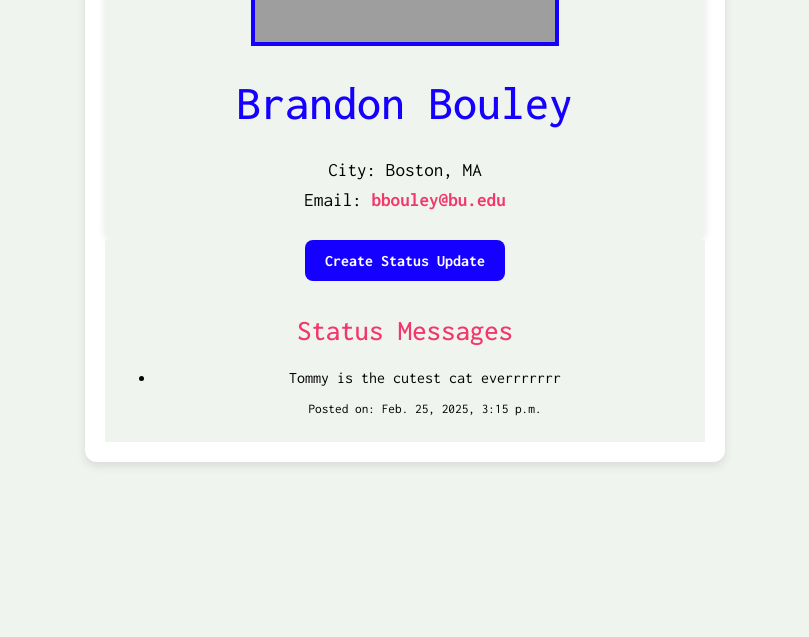
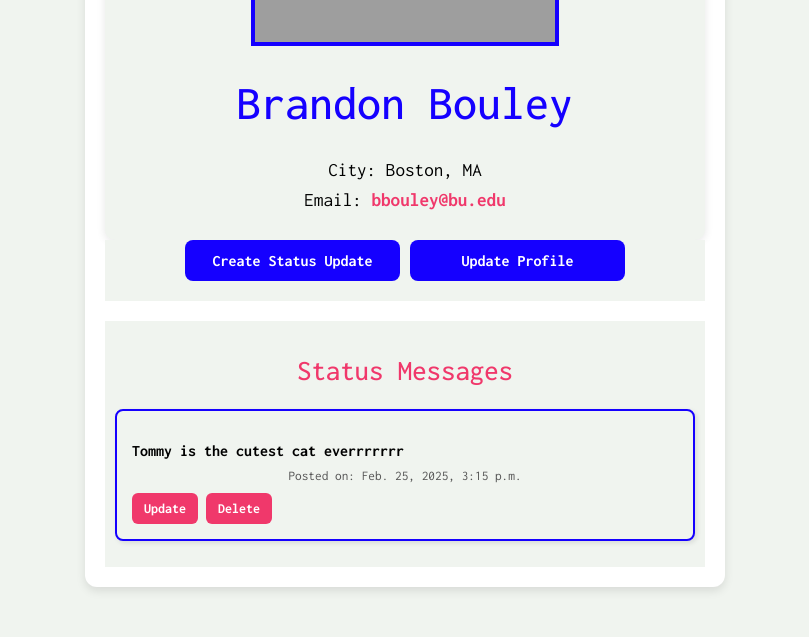
Before and after one commit to elitsamincheva/cs412, a Django app: page /mini_fb/profile/4 in a window 1280 px wide. Shown: the part 656-1293 px from the top of the page, without its empty margins (235-1044 px from the left). Before the commit the page ends 1122 px from the top, so only its background shows below. Run offline with Django 4.2, Linux system fonts and the light colour scheme; data comes from the database, SQL or seed files in the repository; both versions use the stored data as it was after the commit; grey boxes are pictures that could not be loaded.

Commit message:
update and delete status messages

```diff
--- a/mini_fb/templates/mini_fb/create_status_form.html
+++ b/mini_fb/templates/mini_fb/create_status_form.html
@@ -27,7 +27,7 @@
         <button type="submit" class="submit-button">Post Status</button>
     </form>
 
-    <!-- Link to cancel and return to profile listing -->
-    <a href="{% url 'show_all_profiles' %}" class="back-link">Cancel</a>
+    <!-- Link to cancel and return to profile -->
+    <a href="{% url 'profile' pk=profile.pk %}" class="back-link">Cancel</a>
 </div>
 {% endblock %}
--- a/mini_fb/templates/mini_fb/profile.html
+++ b/mini_fb/templates/mini_fb/profile.html
@@ -1,10 +1,12 @@
 <!--
     Template for displaying a single user's profile page
-    - Displays profile image if available, name, city, and email
+    - Displays the profile image if available, user's name, city, and email
     - Includes a back button to navigate to the list of all profiles
-    _ lists the user's status messages and button to page to create
-      a new status message for the user
- -->
+    - Lists the user's status messages, with each message showing the content and related images (if any)
+    - Provides options to update or delete each status message
+    - Includes a button to create a new status message for the user
+    - A link to update the profile information is also provided
+-->
 {% extends 'mini_fb/base.html' %}
 
 {% block content %}
@@ -34,7 +36,9 @@
     <!-- button to create a new status message for the profile -->
     <div class="create-status">
         <a href="{% url 'create_status' profile.pk %}" class="create-status-button">Create Status Update</a>
+        <a href="{% url 'update_profile' profile.pk %}" class="create-status-button">Update Profile</a>
     </div>
+
     <!-- section to display user's status messages -->
     <div class="status-messages">
         <h2>Status Messages</h2>
@@ -56,6 +60,11 @@
                     {% endif %}
                 {% endwith %}
                 <small>Posted on: {{ status.timestamp }}</small>
+                <!-- Update and Delete Buttons -->
+                <div class="status-actions">
+                    <a href="{% url 'update_status' status.pk %}" class="edit-button">Update</a>
+                    <a href="{% url 'delete_status' status.pk %}" class="delete-button">Delete</a>
+                </div>
             </li>
             {% endfor %}
         </ul>
--- a/mini_fb/urls.py
+++ b/mini_fb/urls.py
@@ -5,7 +5,7 @@
 from django.urls import path
 from django.conf import settings
 from . import views
-from .views import ShowAllProfilesView, ProfileView, CreateProfileView, CreateStatusMessageView
+from .views import ShowAllProfilesView, ProfileView, CreateProfileView, CreateStatusMessageView, UpdateProfileView, UpdateStatusMessageView, DeleteStatusMessageView
 
 urlpatterns = [
     # Root URL: Displays a list of all profiles
@@ -16,4 +16,10 @@ urlpatterns = [
     path(r'create_profile', CreateProfileView.as_view(), name="create_profile_form"),
     # Create Status: Displays form for posting a new status message for a specific profile
     path(r'profile/<int:pk>/create_status', CreateStatusMessageView.as_view(), name="create_status"),
+    # Update Profile: Displays form for updating an existing profile
+    path(r'profile/<int:pk>/update', UpdateProfileView.as_view(), name="update_profile"),
+    # Update Status Message: displays form to update the text of the StatusMessage
+    path('status/<int:pk>/update', UpdateStatusMessageView.as_view(), name="update_status"),
+    # Delete Status Message
+    path('status/<int:pk>/delete', DeleteStatusMessageView.as_view(), name="delete_status"),
 ]
--- a/mini_fb/views.py
+++ b/mini_fb/views.py
@@ -6,9 +6,9 @@
 
 from django.urls import reverse
 from django.shortcuts import render
-from django.views.generic import ListView, DetailView, CreateView
+from django.views.generic import ListView, DetailView, CreateView, UpdateView, DeleteView
 from .models import Profile, StatusMessage, Image, StatusImage
-from .forms import CreateProfileForm, CreateStatusMessageForm
+from .forms import CreateProfileForm, CreateStatusMessageForm, UpdateProfileForm
 
 # Create your views here.
 class ShowAllProfilesView(ListView):
@@ -80,3 +80,35 @@ class CreateStatusMessageView(CreateView):
         pk = self.kwargs['pk']
         # call reverse to generate the URL for this Profile
         return reverse('profile', kwargs={'pk': pk})
+
+
+class UpdateProfileView(UpdateView):
+    """view for updating an existing profile"""
+    model = Profile
+    form_class = UpdateProfileForm
+    template_name = "mini_fb/update_profile_form.html"
+
+    def get_success_url(self):
+        """redirect to the updated profile's detail page after a successful update"""
+        return reverse('profile', kwargs={'pk': self.object.pk})
+
+class UpdateStatusMessageView(UpdateView):
+    '''view for updating the text of the status message'''
+    model = StatusMessage
+    fields = ['message']
+    template_name = "mini_fb/update_status_form.html"
+    context_object_name = "status"
+
+    def get_success_url(self):
+        '''Redirects to the user's profile page after a successful update'''
+        return reverse('profile', kwargs={'pk': self.object.profile.pk})
+
+class DeleteStatusMessageView(DeleteView):
+    '''view for deleting a status message'''
+    model = StatusMessage
+    template_name = "mini_fb/delete_status_form.html"
+    context_object_name = "status"
+
+    def get_success_url(self):
+        '''Redirects to the user's profile page after successful deletion'''
+        return reverse('profile', kwargs={'pk': self.object.profile.pk})
--- a/static/mini-fb-styles.css
+++ b/static/mini-fb-styles.css
@@ -170,6 +170,7 @@ a {
     border-radius: 12px;
     box-shadow: 0px 4px 10px rgba(0, 0, 0, 0.1);
     text-align: center;
+
 }
 
 /* Profile header */
@@ -206,8 +207,7 @@ a {
     padding: 20px;
     border-radius: 10px;
     box-shadow: 0px 2px 8px rgba(0, 0, 0, 0.1);
-    text-align: left;
-    /* since the back button wont go to the left... */
+    text-align: left;   /* since the back button wont go to the left... */
 }
 
 /* Profile details */
@@ -363,6 +363,7 @@ a {
     transition: 0.3s;
     width: 100%;
     margin-top: 15px;
+    margin-bottom: 15px;
 }
 
 .submit-button:hover {
@@ -386,10 +387,16 @@ a {
 /* create status button styling */
 .create-status {
     text-align: center;
+    display: flex;
+    justify-content: center;
+    gap: 10px;
+    padding-bottom: 20px;
 }
 
 .create-status-button {
-    display: inline-block;
+    flex: 1;
+    max-width: 175px;
+    text-align: center;
     background-color: #1500ff;
     color: white;
     padding: 12px 20px;
@@ -401,11 +408,112 @@ a {
 }
 
 .create-status-button:hover {
-    background-color: #1607bc; /* Darker blue on hover */
-    transform: scale(1.05); /* Slightly enlarge on hover */
+    background-color: #1607bc;
+    transform: scale(1.05);
 }
 
 .create-status-button:active {
     background-color: #0b0548;
     transform: scale(0.98);
 }
+
+/* status message styling */
+.status-messages {
+    margin-top: 20px;
+}
+
+/* Style for each individual status message */
+.status-messages ul {
+    list-style-type: none;
+    padding: 0;
+}
+
+.status-messages li {
+    border: 2px solid #1500ff;
+    padding: 15px;
+    margin-bottom: 15px;
+    border-radius: 8px;
+    box-shadow: 2px 2px 5px rgba(0, 0, 0, 0.1);
+}
+
+.status-messages p {
+    font-size: 16px;
+    font-weight: bold;
+    margin-bottom: 10px;
+    text-align: left;
+}
+
+/* Style for the timestamp */
+.status-messages small {
+    color: #555;
+    display: block;
+    margin-top: 10px;
+}
+
+/* Container for status images - creates a grid with max 3 images per row */
+.status-images {
+    display: grid;
+    grid-template-columns: repeat(auto-fill, minmax(200px, 1fr));
+    gap: 10px;
+    margin-top: 10px;
+}
+
+/* Style for images */
+.status-images img {
+    width: 100%;
+    max-width: 200px;
+    height: auto;
+    border-radius: 5px;
+    border: 1px solid #ccc;
+}
+
+/* update and delete status message buttons */
+.status-actions {
+    text-align: left;
+}
+
+.edit-button, .delete-button {
+    display: inline-block;
+    padding: 8px 12px;
+    font-size: 14px;
+    font-weight: bold;
+    border-radius: 6px;
+    text-decoration: none;
+    transition: 0.3s;
+}
+
+.edit-button {
+    background-color: #F0386B;
+    color: white;
+    margin-top: 10px;
+}
+
+.delete-button {
+    background-color: #F0386B;
+    color: white;
+}
+
+.edit-button:hover {
+    background-color: #b51d48;
+}
+
+.delete-button:hover {
+    background-color: #b51d48;
+}
+
+input[type="text"],
+input[type="email"],
+input[type="password"],
+textarea,
+select {
+    background-color: white;
+    color: black;
+    border: 1px solid #ccc;
+    padding: 8px;
+    border-radius: 4px;
+    width: 100%;
+}
+
+.form-container p, label {
+    background-color: #ffffff;
+}
```
Also changed, not shown: mini_fb/forms.py (+8 -1 lines), mini_fb/templates/mini_fb/delete_status_form.html (added, +27 -0 lines), mini_fb/templates/mini_fb/update_profile_form.html (added, +34 -0 lines), mini_fb/templates/mini_fb/update_status_form.html (added, +19 -0 lines), db.sqlite3.
